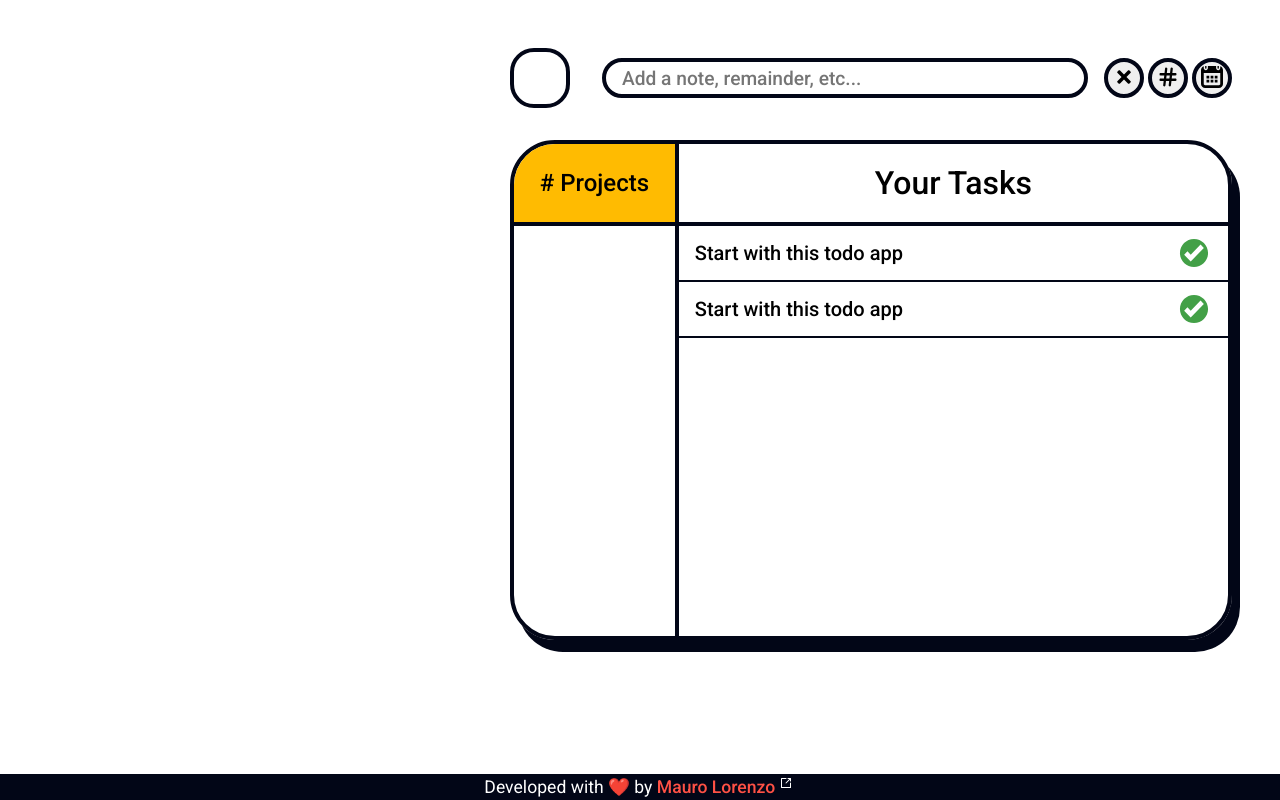
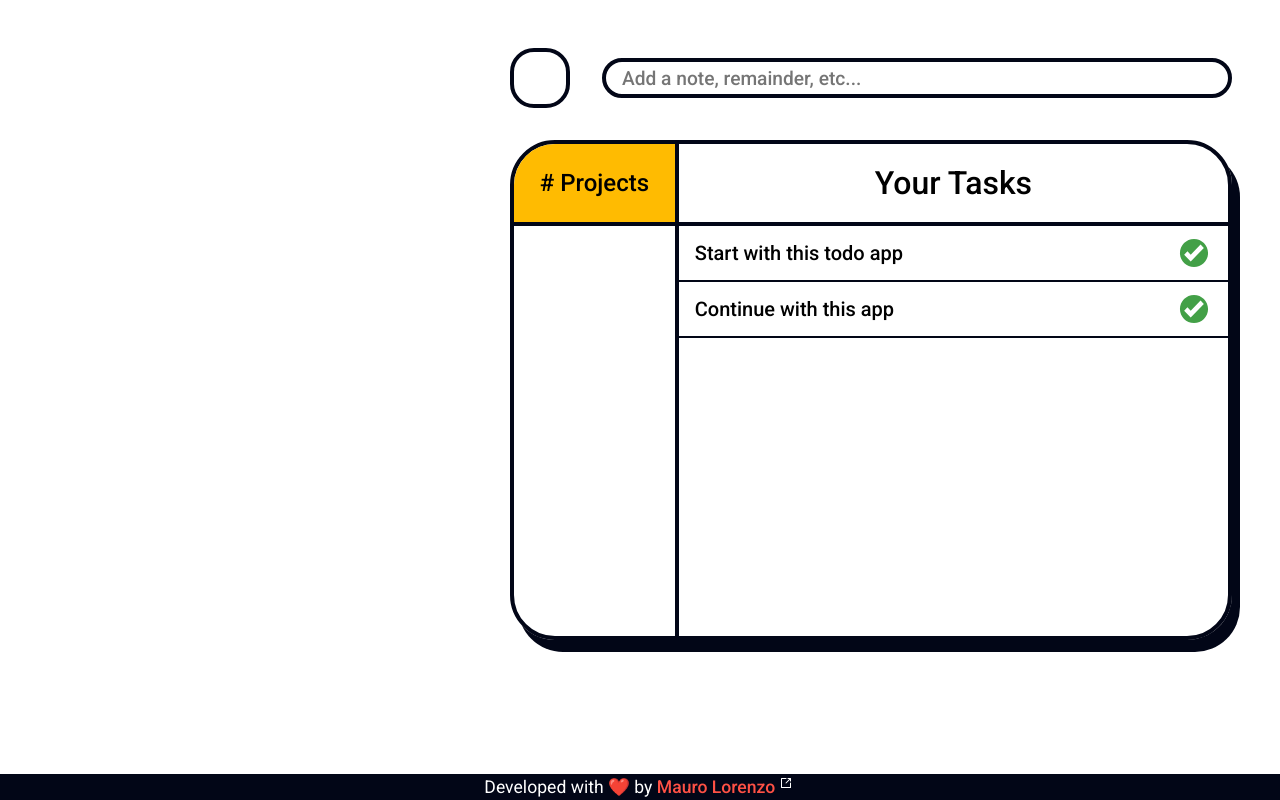
Before and after one commit to mlorenzm/todo, a website built with webpack: page dist/index.html in a window 1280 px wide. Built offline with Linux system fonts and the light colour scheme.

Commit message:
add submit button, refactor form container, change importance label in itemfactory

```diff
--- a/src/index.js
+++ b/src/index.js
@@ -3,7 +3,10 @@ import { CreateItem } from './modules/itemfactory.js'
 import { createTaskItemContainer, renderTask } from './modules/dom'
 
 const item = CreateItem('Start with this todo app', 'desc', '1', '0', 'odin')
-const item2 = CreateItem('Start with this todo app', 'desc', '1', '0', 'odin')
+const item2 = CreateItem('Continue with this app', 'desc', '1', '0', 'odin')
+const array = [item, item2]
+console.log(array)
 
-renderTask(item)
-renderTask(item2)
+for (let a of array) {
+  renderTask(a)
+}
--- a/src/modules/dom.js
+++ b/src/modules/dom.js
@@ -1,4 +1,5 @@
 import checkMark from '../assets/checkmark.svg'
+
 const createTaskItemContainer = (item) => {
   const container = document.createElement('div')
   container.classList.add('task-item-container')
@@ -23,4 +24,5 @@ const renderTask = (item) => {
 
   mainContainer.append(taskContainer)
 }
+const markComplete = () => {}
 export { renderTask, createTaskItemContainer }
--- a/src/modules/itemfactory.js
+++ b/src/modules/itemfactory.js
@@ -1,14 +1,14 @@
-function CreateItem(name, description, dueDate, priority, project) {
+function CreateItem(name, description, dueDate, isImportant, project) {
   const getName = () => name
   const getDescription = () => description
   const getDueDate = () => dueDate
-  const getPriotiry = () => priority
+  const getImportance = () => isImportant
   const getProject = () => project
   return {
     getName,
     getDescription,
     getDueDate,
-    getPriotiry,
+    getImportance,
     getProject,
   }
 }
--- a/src/sass_modules/_header.scss
+++ b/src/sass_modules/_header.scss
@@ -17,7 +17,11 @@ header {
     box-shadow: 3px 5px variables.$black;
   }
 }
-
+form {
+  flex: 1;
+  display: flex;
+  gap: 10px;
+}
 #input-container {
   padding-left: 1rem;
   padding-right: 1rem;
@@ -45,9 +49,9 @@ header {
 }
 
 .btn-container {
-  margin-left: -1rem;
-  // position: absolute;
-  // visibility: hidden;
+  margin-left: 0rem;
+  position: absolute;
+  visibility: hidden;
 }
 
 #cancel-btn,
```
Also changed, not shown: dist/index.html, dist/main.css, dist/main.js.
